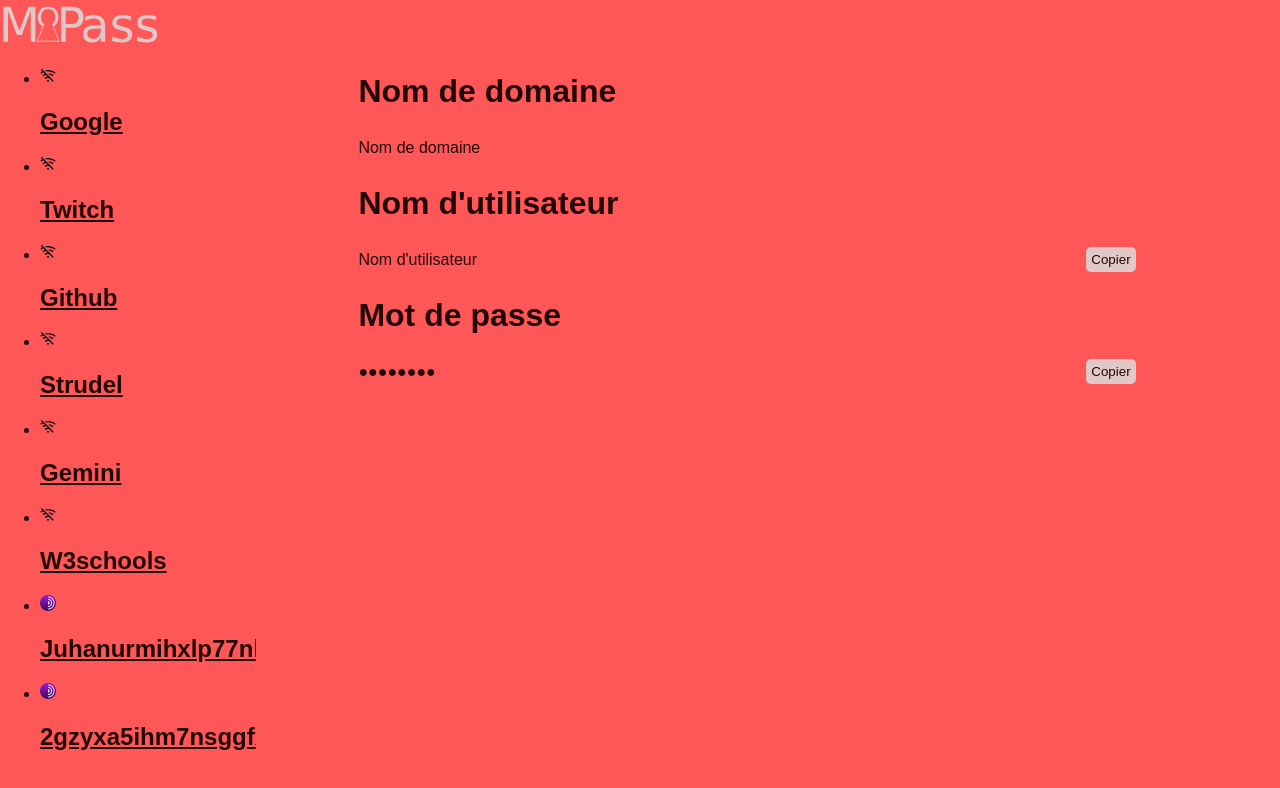
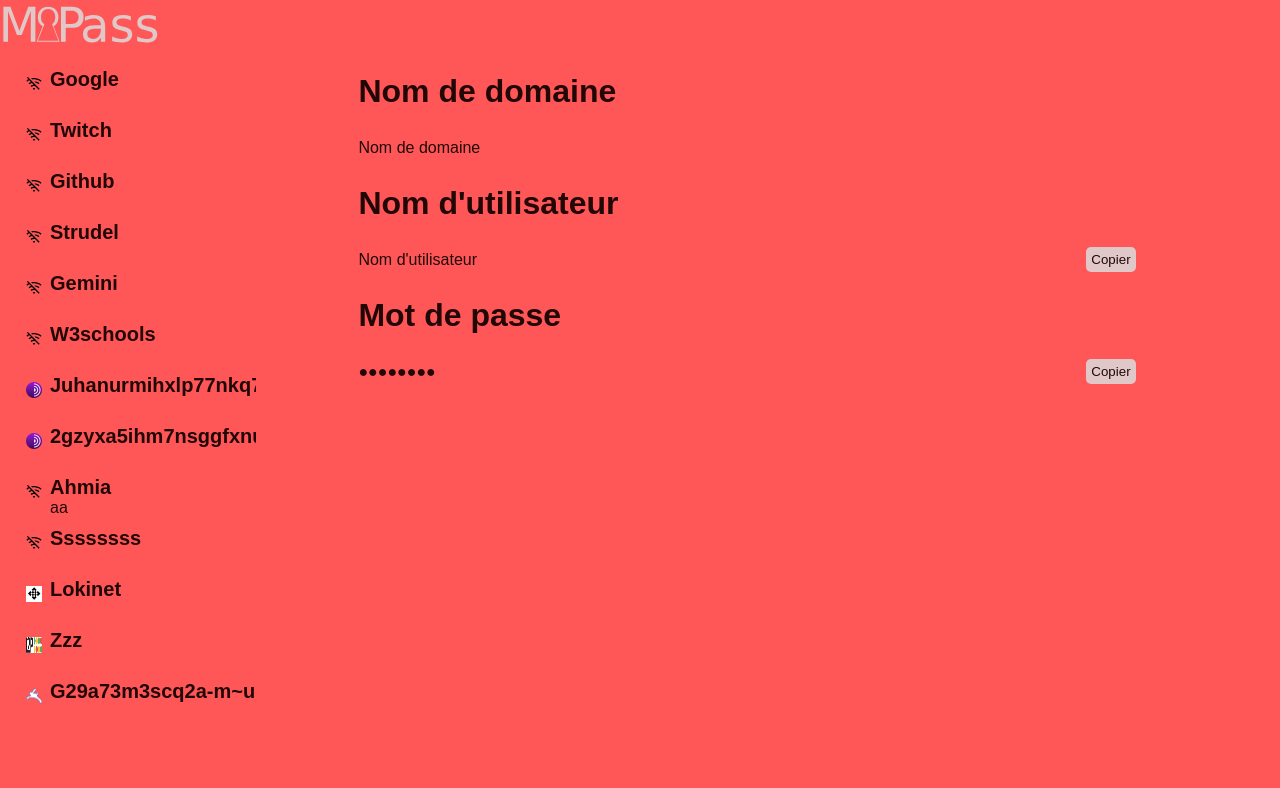
Before and after one commit to 3x0De/MOPass, a Vue app: page /0 in a window 1280 px wide. Shown: the top 788 px of the page. Built offline with nearby package versions, Linux system fonts and the light colour scheme; some icons are missing.

Commit message:
˚₊‧꒰ა Liste style ໒꒱ ‧₊˚

```diff
--- a/src/components/page/Compte.vue
+++ b/src/components/page/Compte.vue
@@ -101,7 +101,39 @@
         height="16"
       />
       <h2>{{ Name }}</h2>
-      <p>{{ compte.nom }}</p>
+      <p>{{ compte.nom ?? "‎ " }}</p>
     </a>
   </li>
 </template>
+
+<style scoped lang="scss">
+li {
+  list-style-type: none;
+  margin: 10px;
+
+  a {
+    position: relative;
+    display: flex;
+    flex-direction: column;
+    justify-content: flex-start;
+    gap: 0;
+    text-decoration: none;
+
+    img {
+      position: absolute;
+      transform: translate(-150%, 50%);
+    }
+
+    h2 {
+      font-size: 1.25rem;
+      margin: 0;
+      width: max-content;
+    }
+
+    p {
+      margin: 0;
+      font-size: 1rem;
+    }
+  }
+}
+</style>
--- a/src/components/page/Liste.vue
+++ b/src/components/page/Liste.vue
@@ -50,6 +50,7 @@
   flex-shrink: 0;
 
   overflow-y: auto;
+  overflow-x: hidden;
   min-height: 0;
 }
 </style>
```
